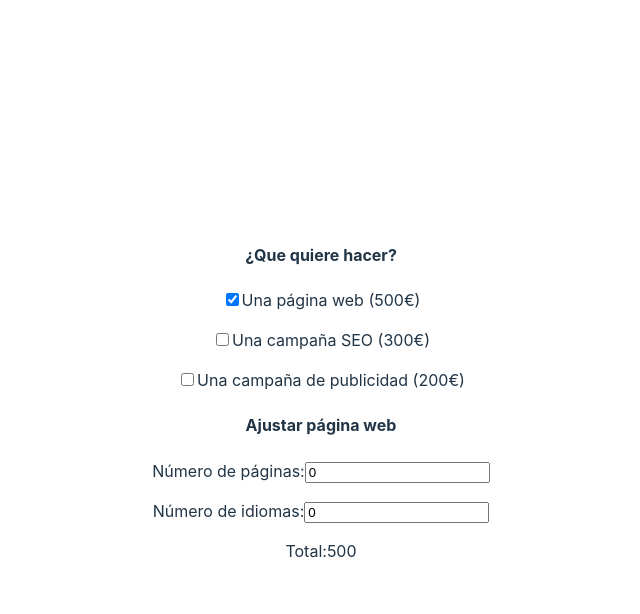
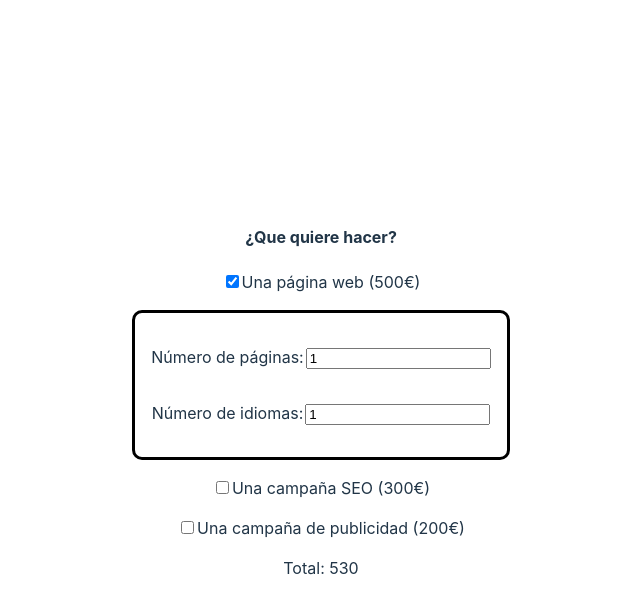
Before and after one commit to Dar-ya218/Sprint_7, a React (Vite) app: page / in a window 1280 px wide. Both pictures are taken after a click on the checkbox "Una página web (500€)". Shown: the top 614 px of the page, without its empty margins (319-959 px from the left). Built offline with nearby package versions, Linux system fonts and the light colour scheme.

Commit message:
ejercicio_2_difinitivo

```diff
--- a/src/App.tsx
+++ b/src/App.tsx
@@ -1,14 +1,37 @@
 import "./App.css";
 import { checkboxData } from "./component/checkboxData";
-import {useState} from "react"
+import {useState, useEffect} from "react"
 
 function App() {
   const [checkboxState, setCheckboxState]= useState(
     new Array(checkboxData.length).fill(false)
   );
   const [total, setTotal] = useState(0);
-  const [numPages, setNumPages] = useState(0);
-  const [numLanguages, setNumLanguages] = useState(0);
+  const [numPages, setNumPages] = useState(1);
+  const [numLanguages, setNumLanguages] = useState(1);
+
+  useEffect(()=>{
+    calculateTotal();
+  }, [checkboxState, numPages, numLanguages]);
+
+  const calculateTotal = () => {
+    // Calculamos el total sumando los precios de los elementos seleccionados
+    let totalPrice = checkboxState.reduce((sum, currentState, index) => {
+      if (currentState) {
+        return sum + checkboxData[index].price;
+      }
+      return sum;
+    }, 0);
+
+    // Si la primera opción está seleccionada, agregamos el costo adicional por páginas e idiomas
+    if (checkboxState[0]) {
+      totalPrice += numPages * numLanguages * 30;
+    }
+
+    // Actualizamos el estado total
+    setTotal(totalPrice);
+  };
+
 
   const changeState = (index: number) => {
 const newState = checkboxState.map((estado, i)=>{
@@ -17,70 +40,72 @@ if (index === i) {
 }
 return estado;
 });
+
+// Actualizamos el estado de los checkboxes
 setCheckboxState(newState);
 
-const totalPrice = newState.reduce((sum, currentState, index)=>{
-    if (currentState === true){
-      return sum + checkboxData[index].price;
-    }
-    return sum;
-  },0);
+// Calculamos el nuevo total
+calculateTotal();
+};
 
-    const webPageCost = numPages * numLanguages * 30;
-
-  setTotal(totalPrice + webPageCost || 0);
-};
 
 const handleNumPagesChange = (event: React.ChangeEvent<HTMLInputElement>) => {
   const value = parseInt(event.target.value);
   setNumPages(value || 0);
+  calculateTotal();
 };
 
 const handleNumLanguagesChange = (event: React.ChangeEvent<HTMLInputElement>) => {
   const value = parseInt(event.target.value);
   setNumLanguages(value || 0);
+  calculateTotal();
 };
     return (
         <>
             <h4>¿Que quiere hacer?</h4>
-          {checkboxData.map(({text}, index)=>{
+            {/* Iteramos sobre los datos de checkbox y renderizamos los elementos */}
+          {checkboxData.map(({text, price}, index)=>{
             return(
-              <p key={index}>
+              <div key={index}>
+                <p>
                 <input
                 type="checkbox"
-                id={`checkbox ${index}`}
+                id={`checkbox_${index}`}
                 checked={checkboxState[index]}
                 onChange={()=>changeState(index)}
                 />
-                <label htmlFor={`checkbox ${index}`}>{text}</label>
+                <label htmlFor={`checkbox_${index}`}>{text} ({price}€)</label>
                 </p>
-            );
-          })}
-        <div className="adjustment">
-        <h4>Ajustar página web</h4>
+
+                {index === 0 && checkboxState[index] && (
+                   <div className="inputDiv">
                     <p>
-        <label htmlFor="numPages">Número de páginas:</label>
+                      <label htmlFor={`webPages_${index}`}>Número de páginas:</label>
                       <input
                         type="number"
-          id="numPages"
+                        className="imputNum"
+                        id={`webPages_${index}`}
                         value={numPages}
                         onChange={handleNumPagesChange}
                       />
                     </p>
                     <p>
-        <label htmlFor="numLanguages">Número de idiomas:</label>
+                      <label htmlFor={`webLanguages_${index}`}>Número de idiomas:</label>
                       <input
                         type="number"
-          id="numLanguages"
+                        className="imputNum"
+                        id={`webLanguages_${index}`}
                         value={numLanguages}
                         onChange={handleNumLanguagesChange}
                       />
                     </p>
                     </div>
-
-          <p>Total:{total}</p>
+               )}
+             </div>
+           );
+         })}
+         <p>Total: {total}</p>
        </>
      );
     }
-
 export default App;
--- a/src/component/checkboxData.tsx
+++ b/src/component/checkboxData.tsx
@@ -1,14 +1,14 @@
 export const checkboxData = [
     {
-        text: "Una página web (500€)",
+        text: "Una página web ",
         price: 500,
     },
     {
-        text: "Una campaña SEO (300€)",
+        text: "Una campaña SEO ",
         price: 300,
     },
     {
-        text: "Una campaña de publicidad (200€)",
+        text: "Una campaña de publicidad ",
         price: 200,
     },
 ];
--- a/src/index.css
+++ b/src/index.css
@@ -55,6 +55,18 @@ button:focus-visible {
   outline: 4px auto -webkit-focus-ring-color;
 }
 
+.inputDiv{
+  border: 3px solid black;
+  border-radius: 10px;
+  padding: 1em;
+  display: flex;
+  flex-direction: column;
+}
+
+.imputNum{
+  margin-left: 2px;
+}
+
 @media (prefers-color-scheme: light) {
   :root {
     color: #213547;
```
Also changed, not shown: src/style-components/styledinput.tsx (added). Lines whose indentation alone changed are shown as unchanged.
